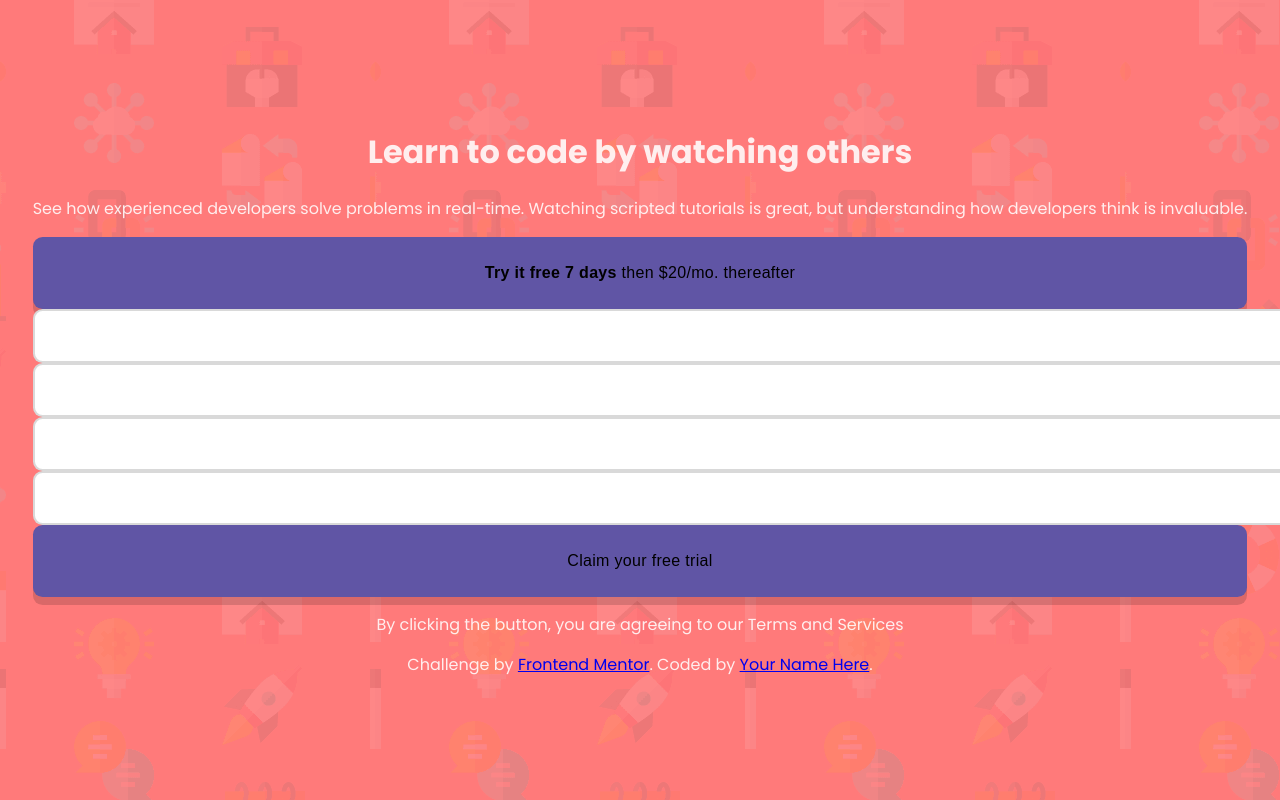
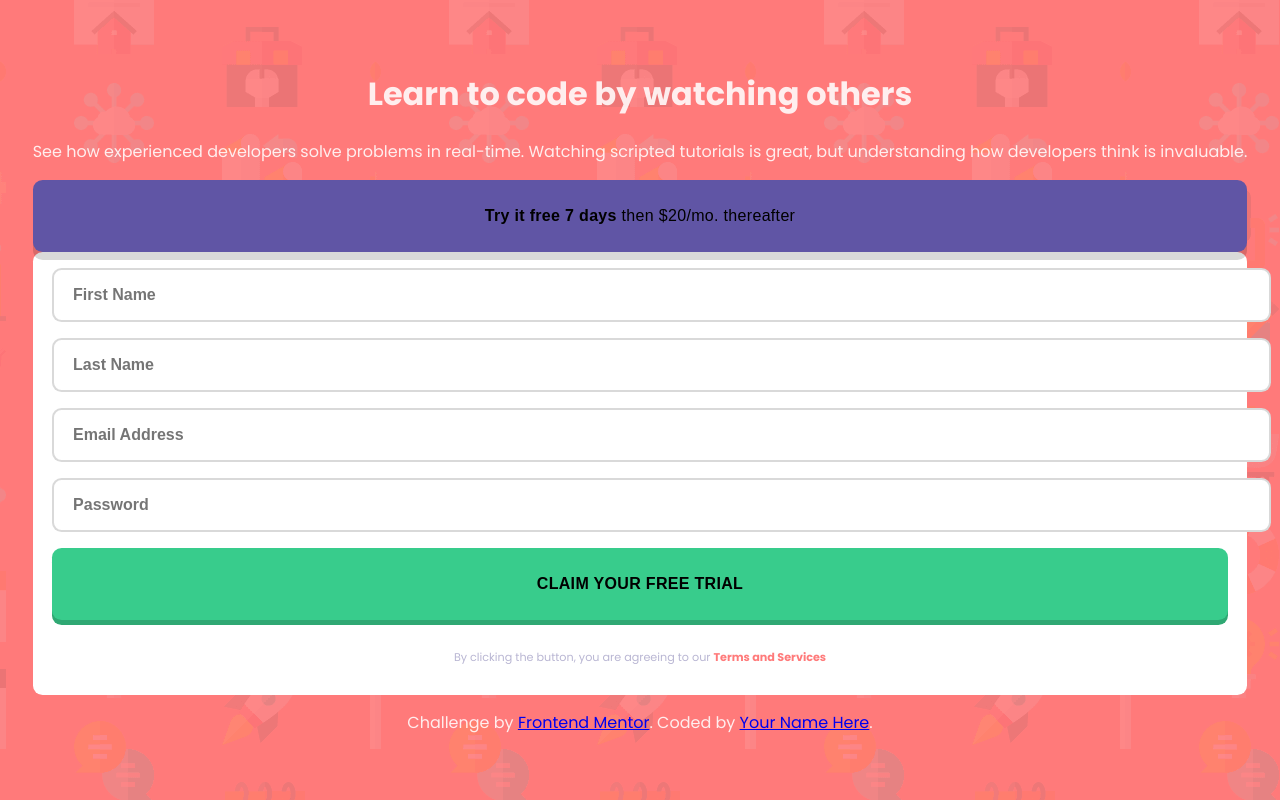
Before and after one commit to Aguirreignacio12/sign-up-form, a React (Vite) app: page / in a window 1280 px wide. Built offline with nearby package versions, Linux system fonts and the light colour scheme.

Commit message:
Agregar estilos al componente Form

```diff
--- a/src/components/Form/Form.jsx
+++ b/src/components/Form/Form.jsx
@@ -1,7 +1,26 @@
 import { useState } from "react";
-
+import styled from "styled-components";
 import InputField from "./InputField/InputField";
 import Button from "../Button/Button";
+
+const StyledForm = styled.form`
+  background-color : #fff;
+  border-radius:.60em;
+  display:flex;
+  flex-direction:column;
+  padding: 1em 1.2em;
+  gap:1em;
+`
+const StyledParagraph = styled.p`
+color:hsl(246, 25%, 77%);
+font-size:.7rem;
+line-height:1.9em;
+padding:0 1.05em;
+`
+
+const StyledStrong = styled.strong`
+color: hsl(0, 100%, 74%);
+`
 
 const Form = () => {
   const [formData, setFormData] = useState({
@@ -28,21 +47,29 @@ const Form = () => {
     console.log(formData.lastName);
     console.log(formData.email);
     console.log(formData.password);
+
+
+    setFormData({
+      firstName: '',
+      lastName: '',
+      email: '',
+      password: ''
+    })
   }
 
 
   return (
-    <form onSubmit={handleSubmit}>
-      <InputField label='First Name' place type='text' name='firstName' value={formData.firstName} onChange={handleInputChange} />
-      <InputField label='Last Name' type='text' name='lastName' value={formData.lastName} onChange={handleInputChange} />
-      <InputField label='Email Address' type='email' name='email' value={formData.email} onChange={handleInputChange} />
-      <InputField label='Password' type='password' name='password' value={formData.password} onChange={handleInputChange} />
+    <StyledForm onSubmit={handleSubmit}>
+      <InputField placeholder='First Name' type='text' name='firstName' value={formData.firstName} onChange={handleInputChange} />
+      <InputField placeholder='Last Name' type='text' name='lastName' value={formData.lastName} onChange={handleInputChange} />
+      <InputField placeholder='Email Address' type='email' name='email' value={formData.email} onChange={handleInputChange} />
+      <InputField placeholder='Password' type='password' name='password' value={formData.password} onChange={handleInputChange} />
       <div>
-        <Button form normalText="Claim your free trial" />
+        <Button $form boldText="Claim your free trial" />
       </div>
 
-      <p>By clicking the button, you are agreeing to our Terms and Services</p>
-    </form>
+      <StyledParagraph>By clicking the button, you are agreeing to our <StyledStrong>Terms and Services</StyledStrong></StyledParagraph>
+    </StyledForm>
   );
 }
 
```
